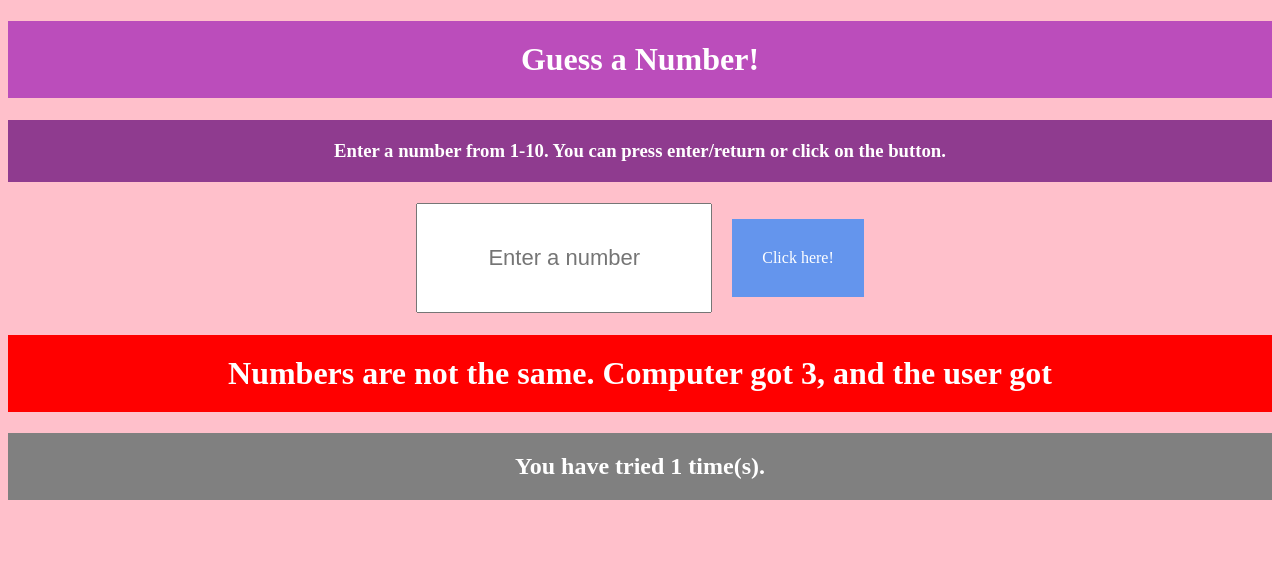
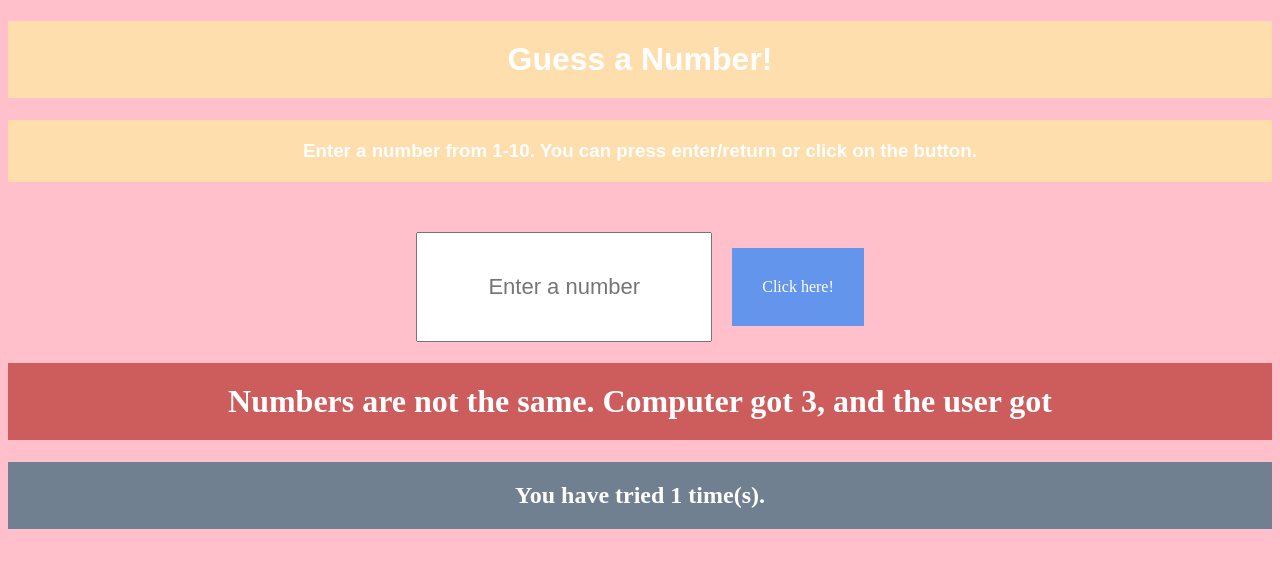
Before and after one commit to egarcia4/Number-Game-Advanced, a plain HTML site: page index.html in a window 1280 px wide. Both pictures are taken after a click on the element "Click here!". Drawn offline with Linux system fonts and the light colour scheme.

Commit message:
done with evertrhing (updated colors)

```diff
--- a/app.js
+++ b/app.js
@@ -38,29 +38,29 @@ function compareNumbers() {
     if (a != b) {
         z.innerHTML = "Numbers are not the same. Computer got " + b + ", and the user got  " + a;
         z.style.color = "white";
-        z.style.backgroundColor = "red";
+        z.style.backgroundColor = "indianred";
         z.style.padding = "20px";
         z.style.textAlign = "center";
         counter++
         c.innerHTML = "You have tried " + counter + " time(s)."
         c.style.color = "white";
-        c.style.backgroundColor = "grey";
+        c.style.backgroundColor = "slategray";
         c.style.padding = "20px";
         c.style.textAlign = "center";
         document.querySelector("body").style.backgroundColor = "pink"
     } else if (a=b) {
         z.innerHTML = "Numbers are the same. Computer got " + b + ", and the user got  " +  a ;
         z.style.color = "white";
-        z.style.backgroundColor = "green";
+        z.style.backgroundColor = "olivedrab";
         z.style.padding = "20px";
         z.style.textAlign = "center";
         c.innerHTML = "You have tried " + counter + " time(s) to get it right."
         c.style.color = "white";
-        c.style.backgroundColor = "grey";
+        c.style.backgroundColor = "slategray";
         c.style.padding = "20px";
         c.style.textAlign = "center";
         counter = 0;
-        document.querySelector("body").style.backgroundColor = "lime"
+        document.querySelector("body").style.backgroundColor = "palegreen"
     }
 
     resetInput();
--- a/index.html
+++ b/index.html
@@ -9,8 +9,10 @@
 </head>
 <body>
 
-<h1 class="header">Guess a Number!</h1>
-<h3 class="instructions">Enter a number from 1-10. You can press enter/return or click on the button.</h3>
+<div class="top">
+    <h1 class="header">Guess a Number!</h1>
+    <h3 class="instructions">Enter a number from 1-10. You can press enter/return or click on the button.</h3>
+</div>
 
 
 
--- a/style.css
+++ b/style.css
@@ -17,16 +17,24 @@
 }
 
 .header {
-    background-color: rgb(187, 77, 187);
+    display: flex;
+    justify-content: center;
+    background-color: navajowhite;
     color: white;
     padding: 20px;
     text-align: center;
+    font-family: fantasy;
 }
 
 .instructions {
-    background-color: rgb(143, 59, 143);
+    display: flex;
+    justify-content: center;
+    text-align: center;
+    background-color: navajowhite;
     color: white;
     padding: 20px;
     text-align: center;
+    font-family: fantasy;
+    margin-bottom: 50px;
 
 }
```
